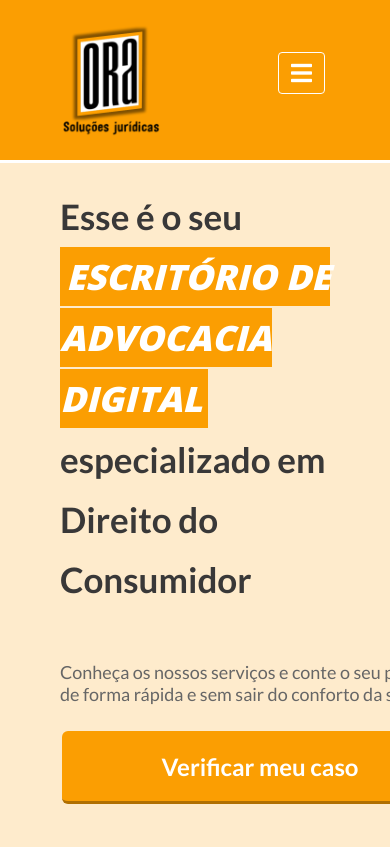
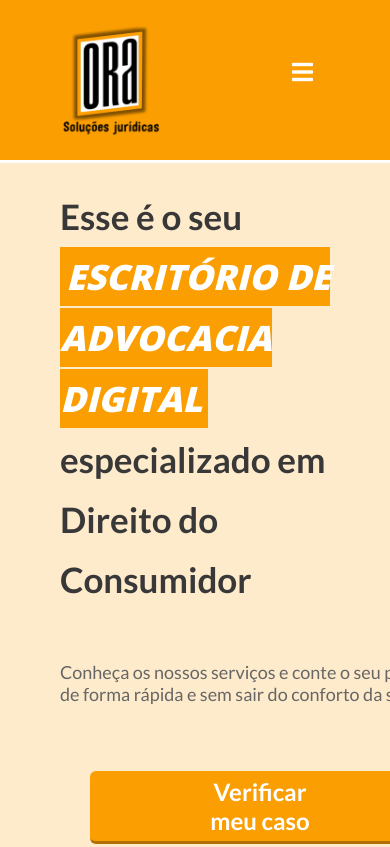
Before and after one commit to rtavaresramos/ora.com.br, a plain HTML site: page index.html in a window 390 px wide. Shown: the top 847 px of the page. Drawn offline with nearby package versions, Linux system fonts and the light colour scheme.

```diff
--- a/css/styles.css
+++ b/css/styles.css
@@ -68,11 +68,8 @@ nav{
   .toggle i{
 
     display: none;
-    border: 1px solid #fff;
     padding: 8px 12px;
     color: #fff;
-    border-radius: 4px;
-
     cursor: pointer;
   }
 
@@ -188,6 +185,7 @@ header{
     align-items: center;
     text-align: center;
     height: 70px;
+    padding: 40px;
 }
 
 .button{
@@ -200,12 +198,13 @@ header{
     font-weight: 600;
     background: var(--primary-color);
 
-    padding: 0 30px;
+    padding: 0 100px;
+
 
     border-radius: 6px;
     border-bottom: 3px solid #B06F01;
     height: 100%;
-    width: 80%;
+
 
 
 }
```
